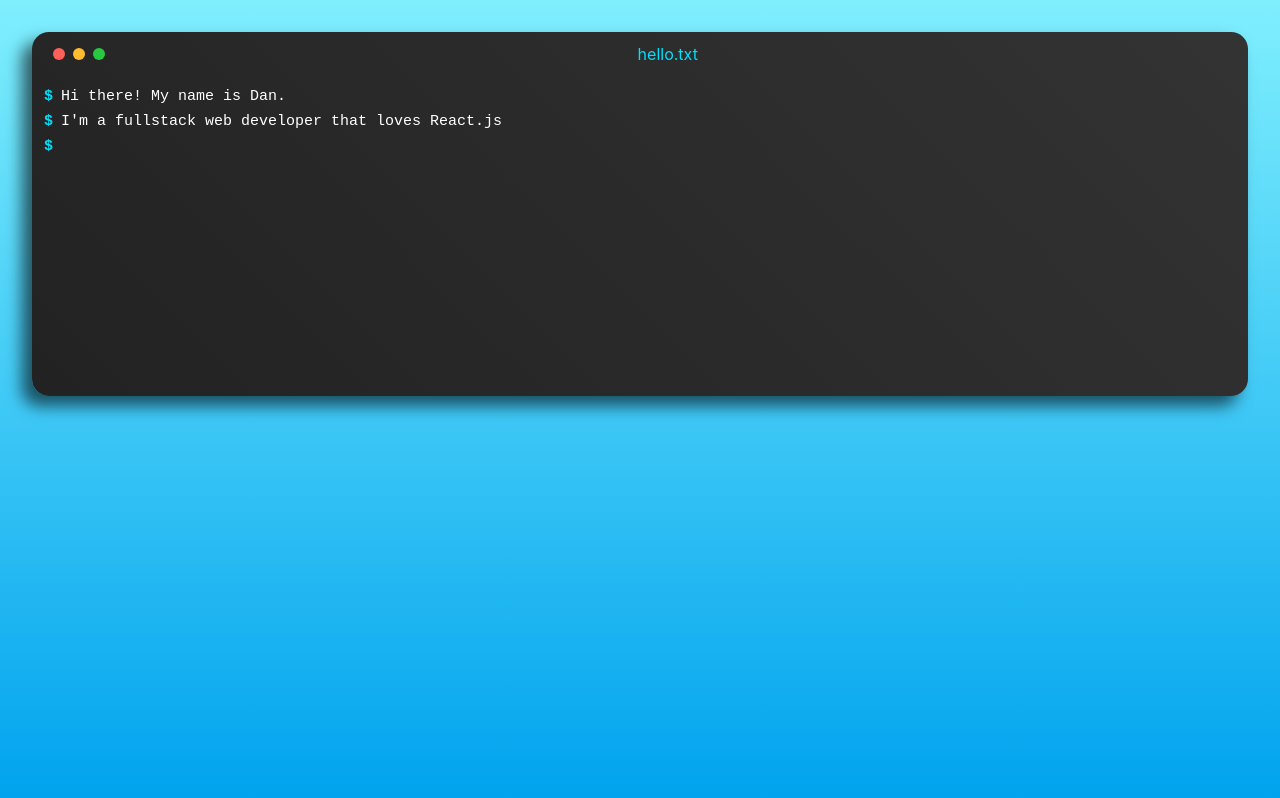
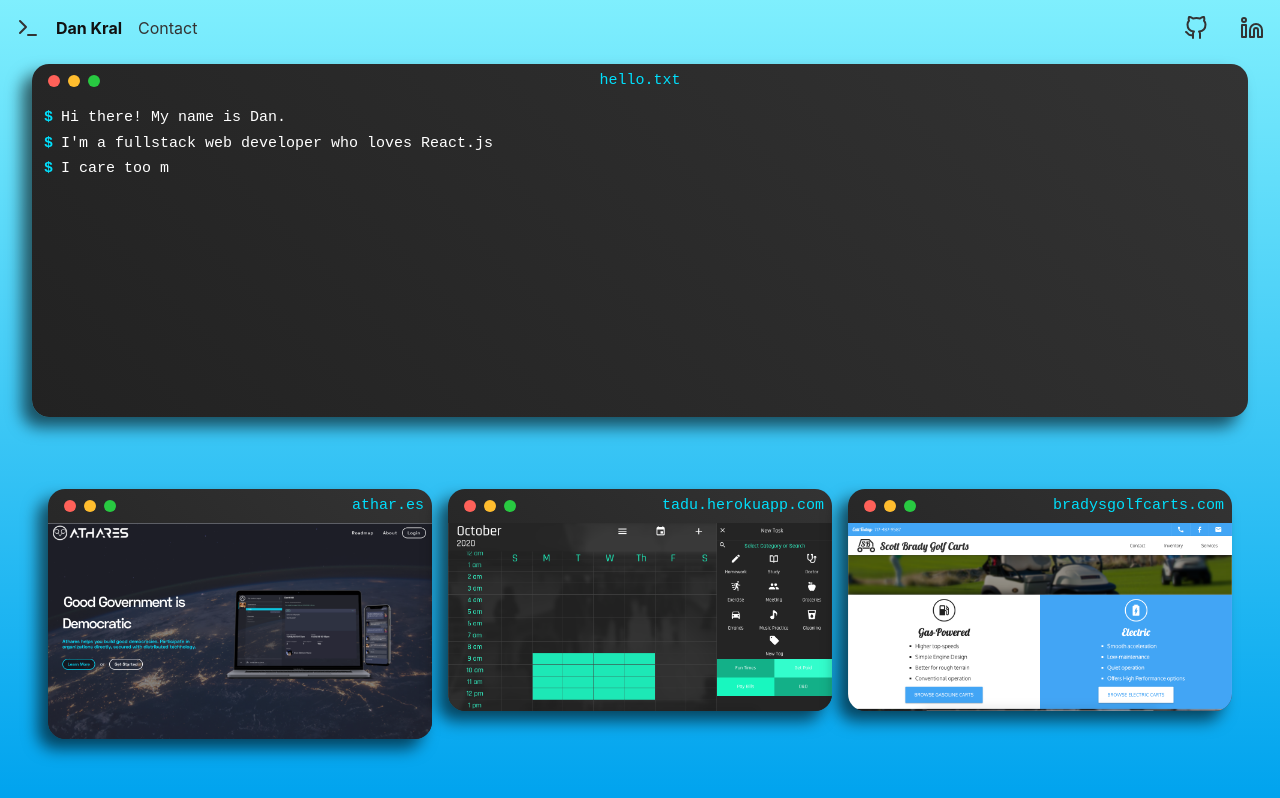
Before and after one commit to ETS-ReactNative2/actuallydan.github.io, a React (Create React App) app: page / in a window 1280 px wide. Built offline with nearby package versions, Linux system fonts and the light colour scheme.

Commit message:
added nav and gallery

```diff
--- a/src/App.js
+++ b/src/App.js
@@ -1,17 +1,19 @@
 import React from "react";
 import Window from "./components/Window";
 import Terminal from "./components/Terminal";
-// import Slider from "react-slick";
+import Nav from "./components/Nav";
 
 function App() {
   const welcomeMessages = [
     "Hi there! My name is Dan.",
-    "I'm a fullstack web developer that loves React.js",
+    "I'm a fullstack web developer who loves React.js",
     "I care too much about cross-platform applications and building a decentralized future",
     "but for now I'm just obsessed with Javascript.",
     "I've built software for a parking company,",
-    "a gas station chain, a pharmaceutical technology company,",
-    "my university, private individuals",
+    "a gas station chain,",
+    "a pharmaceutical technology company,",
+    "my university,",
+    "private individuals,",
     "and now I'm teaching others in my free-time at [Trilogy Education Services](https://www.trilogyed.com/).",
     " ",
     "I'm also on the hunt for a new full-time career move,",
@@ -25,48 +27,55 @@ function App() {
     "😄 Pronouns: he/him/his",
   ];
 
-  // const projects = [
-  //   {
-  //     name: "athar.es",
-  //     href: "https://athar.es",
-  //     img: "./images/athares-1.png",
-  //   },
-  //   {
-  //     name: "tadu.herokuapp.com",
-  //     href: "https://tadu.herokuapp.com",
-  //     img: "./images/tadu-2.png",
-  //   },
-  //   {
-  //     name: "bradysgolfcarts.com",
-  //     href: "https://bradysgolfcarts.com",
-  //     img: "./images/brady-carts.png",
-  //   },
-  // ];
-  // const settings = {
-  //   dots: true,
-  //   infinite: true,
-  //   speed: 500,
-  //   slidesToShow: 1,
-  //   lazyLoad: "progressive",
-  //   className: "w-90 mt4 pa4",
-  // };
+  const projects = [
+    {
+      name: "athar.es",
+      href: "https://athar.es",
+      img: "./images/athares-1.png",
+    },
+    {
+      name: "tadu.herokuapp.com",
+      href: "https://tadu.herokuapp.com",
+      img: "./images/tadu-2.png",
+    },
+    {
+      name: "bradysgolfcarts.com",
+      href: "https://bradysgolfcarts.com",
+      img: "./images/brady-carts.png",
+    },
+  ];
 
   return (
-    <div className="App">
-      <Window title={"hello.txt"}>
+    <>
+      <Nav />
+      <div className="App pt5">
+        <Window title={"hello.txt"} center>
           <Terminal messages={welcomeMessages} />
         </Window>
 
         {/* <div className="w-100 mt4 flex items-center justify-center">
-        <Slider {...settings}>
         {projects.map((p) => (
           <Window key={p.name} title={p.name}>
             <img src={p.img} />
           </Window>
         ))}
-        </Slider>
       </div> */}
+
+        <div className="w-100 center mt4">
+          <div className="cf ph2-ns">
+            {projects.map((p) => (
+              <div key={p.name} className="fl w-100 w-50-m w-third-l pa2-ns">
+                <div className="pv2 pv4-ns">
+                  <Window key={p.name} title={p.name}>
+                    <img src={p.img} alt={"screenshot of " + p.name} />
+                  </Window>
                 </div>
+              </div>
+            ))}
+          </div>
+        </div>
+      </div>
+    </>
   );
 }
 
--- /dev/null
+++ b/src/components/Nav.js
@@ -0,0 +1,78 @@
+import React, { useEffect, useState } from "react";
+import { GitHub, Linkedin, Terminal } from "react-feather";
+
+export default function Nav() {
+  const [scrolled, setScrolled] = useState(false);
+  const [top, setTop] = useState(0);
+
+  const handleUpdate = () => {
+    // console.log({ e, top });
+    const { scrollY } = window;
+    if (top !== scrollY) {
+      setScrolled(scrollY > 30);
+      setTop(scrollY);
+    }
+  };
+
+  useEffect(() => {
+    window.addEventListener("scroll", handleUpdate);
+
+    return () => {
+      window.removeEventListener("scroll", handleUpdate);
+    };
+  }, []);
+
+  const textColorClass = scrolled ? "white" : "dark-gray";
+
+  const backgroundColorClass = !scrolled ? "" : "bg-dark-gray";
+
+  return (
+    <nav
+      className={`w-100 fixed flex justify-between items-center ${backgroundColorClass}`}
+    >
+      <div className="flex justify-between items-center">
+        <a
+          className="link white-70 hover-white no-underline flex items-center pa3"
+          href="https://linkedin.com/in/actuallydan"
+        >
+          <Terminal className={textColorClass} />
+          <title>linkedin.com/in/actuallydan</title>
+        </a>
+
+        <a
+          className={`link dim ${
+            scrolled ? "white" : "near-black"
+          } b f6 f5-ns dib mr3`}
+          href="https://github.com/actuallydan"
+          title="Home"
+        >
+          Dan Kral
+        </a>
+
+        <a
+          className={`link dim ${textColorClass} f6 f5-ns dn dib-ns`}
+          href="mailto:dankral01@gmail.com"
+          title="dankral01@gmail.com"
+        >
+          Contact
+        </a>
+      </div>
+      <div className="flex justify-between items-center">
+        <a
+          className="link hover-white no-underline flex items-center pa3"
+          href="https://github.com/actuallydan"
+          title="actuallydan"
+        >
+          <GitHub className={textColorClass} />
+        </a>
+        <a
+          className="link hover-white no-underline flex items-center pa3"
+          href="https://www.linkedin.com/in/actuallydan/"
+          title="linkedin.com/in/actuallydan"
+        >
+          <Linkedin className={textColorClass} />
+        </a>
+      </div>
+    </nav>
+  );
+}
--- a/src/components/Window.js
+++ b/src/components/Window.js
@@ -1,16 +1,27 @@
 import React from "react";
 
-export default function Terminal({ children, style = {}, title = "" }) {
+export default function Terminal({
+  children,
+  style = {},
+  title = "",
+  center = false,
+}) {
   return (
     <div className="app-chrome" style={style}>
-      <div className={`flex flex-row items-center justify-between app-bar`}>
+      <div className={`flex flex-row items-center justify-between app-bar pa2`}>
         <div className={`flex flex-row items-center`}>
           <div className="traffic-light red" />
           <div className="traffic-light yellow" />
           <div className="traffic-light green" />
         </div>
-        <div className="theme-blue">{title}</div>
-        <div>&nbsp;</div>
+        <div className="theme-blue window-title">{title}</div>
+        {center && (
+          <div className={`flex flex-row items-center vb-hidden`}>
+            <div className="traffic-light red" />
+            <div className="traffic-light yellow" />
+            <div className="traffic-light green" />
+          </div>
+        )}
       </div>
 
       {children}
--- a/src/index.css
+++ b/src/index.css
@@ -25,7 +25,9 @@ code {
   flex-direction: column;
   align-items: stretch;
   box-shadow: -10px 10px 1em #00000099;
+  overflow: hidden;
 }
+
 .app-bar {
   padding: clamp(0.01em, 1vw, 5em);
   border-top-right-radius: 5px;
@@ -96,3 +98,12 @@ a.app-text.input {
   overflow-x: scroll;
   width: 100vw;
 }
+
+.vb-hidden {
+  visibility: hidden;
+}
+
+.window-title {
+  font-size: clamp(13px, 2vw, 15px);
+  font-family: monospace;
+}
```
Lines whose indentation alone changed are shown as unchanged.
